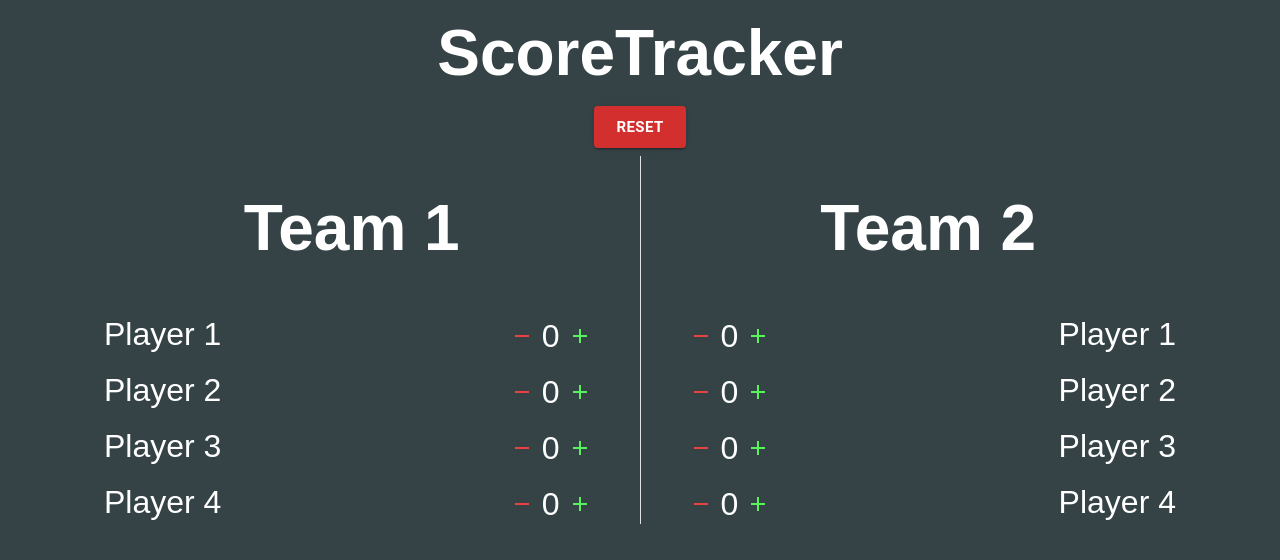
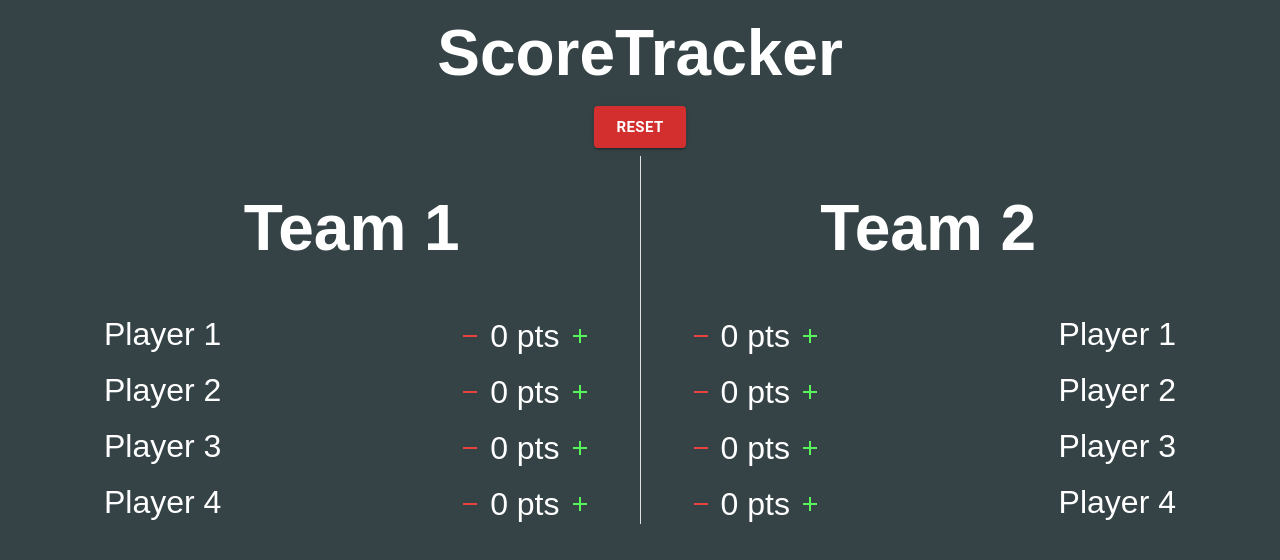
Before and after one commit to murhad9/scoretracker, a React (Create React App) app: page / in a window 1280 px wide. Shown: the top 560 px of the page. Built offline with nearby package versions, Linux system fonts and the light colour scheme; a web font is replaced by a local one.

Commit message:
added 'pts' after player score

```diff
--- a/src/components/Team.tsx
+++ b/src/components/Team.tsx
@@ -50,7 +50,7 @@ const Team: React.FC<TeamProps> = ({ name, players, reverseOrder }) => {
                     >
                       <RemoveIcon sx={{ color: "#EA4141" }} />
                     </IconButton>
-                    {player.score}
+                    {player.score} pts
                     <IconButton
                       aria-label="add"
                       onClick={() => updateScore(index, POINTS)}
@@ -73,7 +73,7 @@ const Team: React.FC<TeamProps> = ({ name, players, reverseOrder }) => {
                     <IconButton onClick={() => updateScore(index, -POINTS)}>
                       <RemoveIcon sx={{ color: "#EA4141" }} />
                     </IconButton>
-                    {player.score}
+                    {player.score} pts
                     <IconButton onClick={() => updateScore(index, POINTS)}>
                       <AddIcon sx={{ color: "#56F35B" }} />
                     </IconButton>
```
